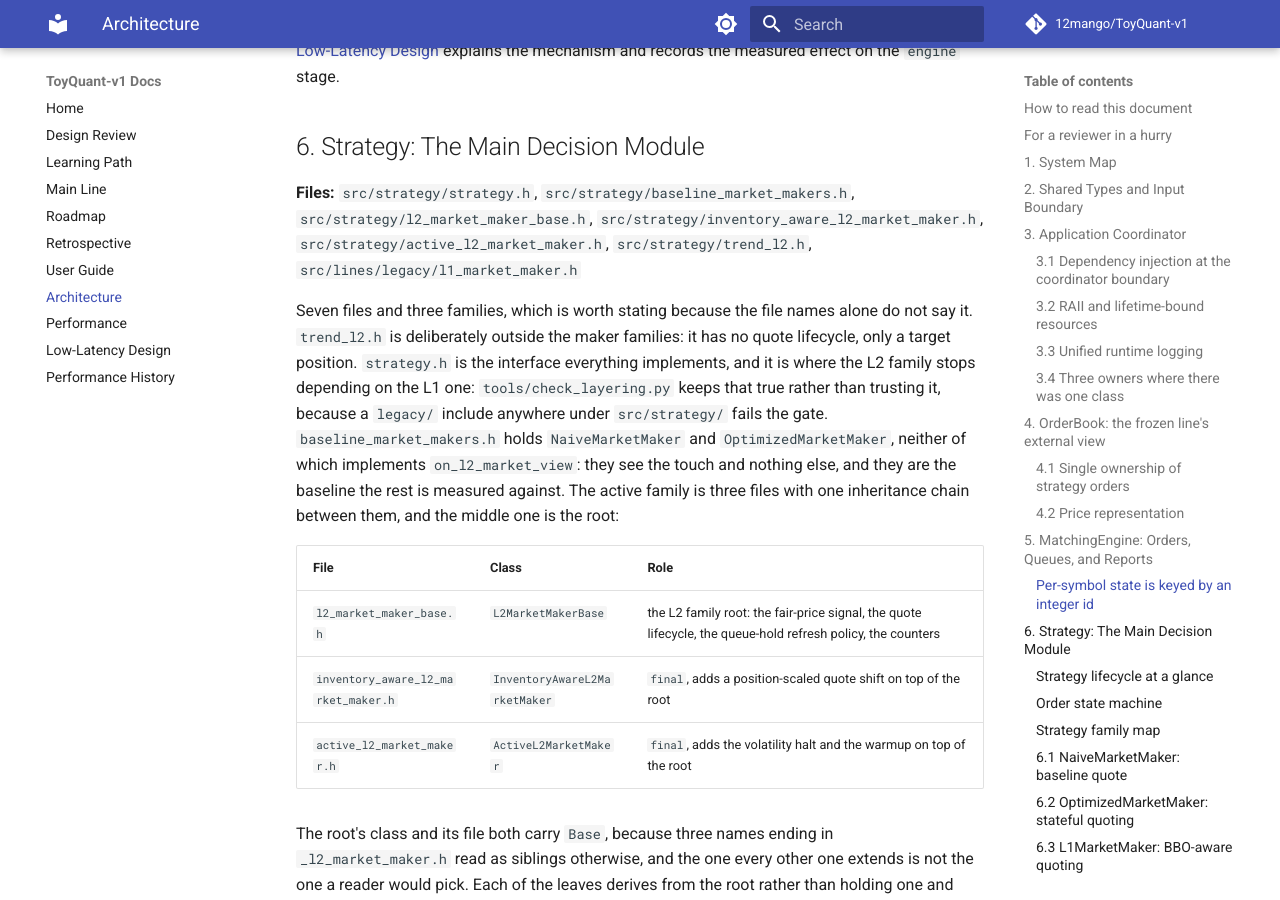
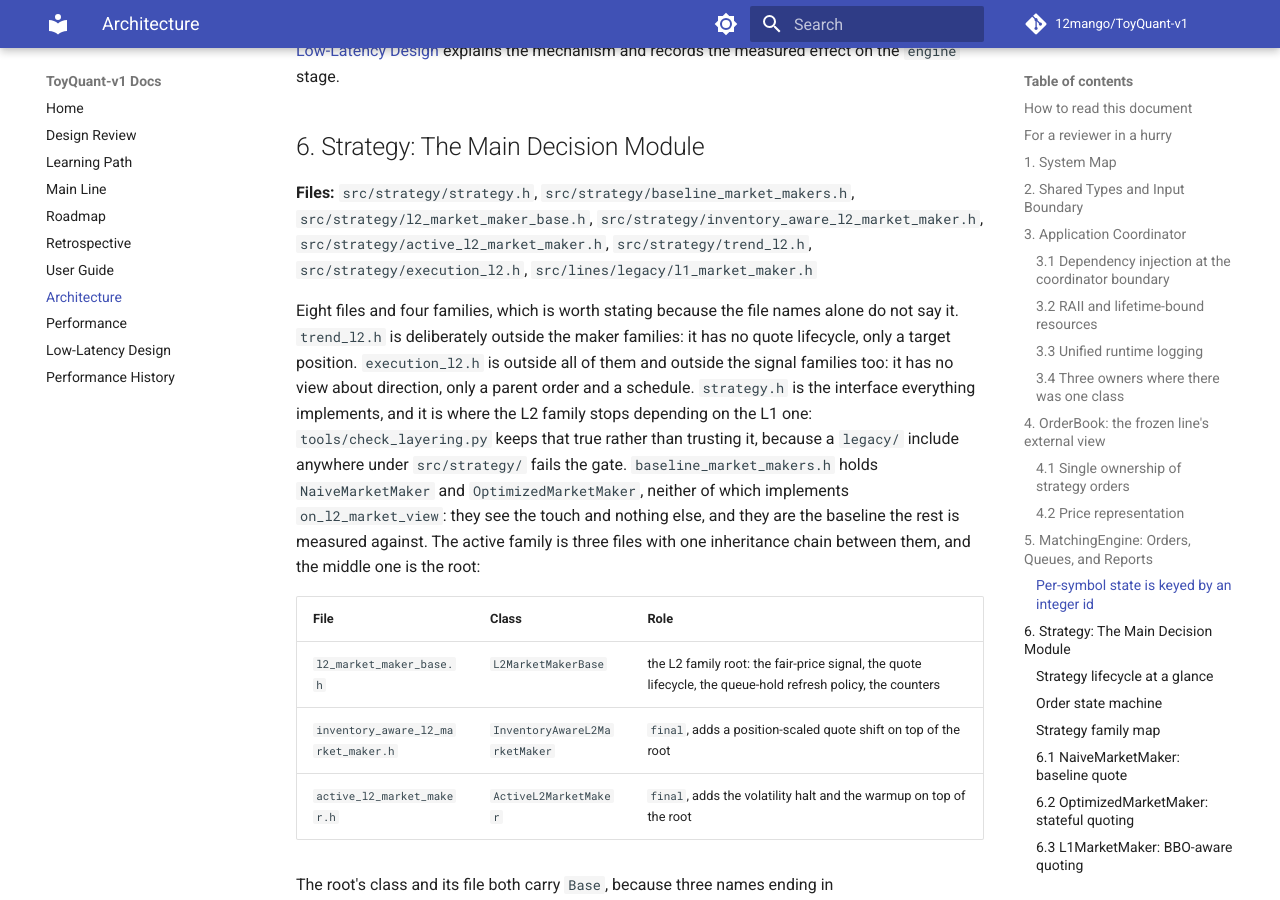
Before and after one commit to 12mango/ToyQuant-v1, an MkDocs documentation site: the page built from docs/ARCHITECTURE.md, in a window 1280 px wide and 900 px high, scrolled down 20321 px. Built offline with MkDocs 1.6.1 and Material for MkDocs 9.7.7, drawn with Linux system fonts in a browser that asks for light colours; comment, search, counter and statistics services are not loaded.

Commit message:
Execution: drop the dead fields and refuse a parameter nobody reads
A sweep of the execution line for things that no longer describe it:

- execution_l2 carried a tick_size it never read and a start_ts_ it never used;
  both are gone, and the factory stops passing the tick.
- --algo-entry=cross:5 was accepted and the 5 ignored; crossing has no
  parameter, so it is refused like every other flag with a shape it does not use.
- ExecutionAlgoSummary.complete now says what it means: a replay that ends
  before the parent's deadline leaves the opportunity term uncharged, so the
  shortfall is a lower bound rather than a measurement of the miss.
- Architecture said "seven files and three families" and listed neither
  execution_l2.h nor the second non-maker family; the README strategy list
  stopped at trend_l2. Both now name the execution line.

```diff
--- a/docs/ARCHITECTURE.md
+++ b/docs/ARCHITECTURE.md
@@ -749,9 +749,9 @@
 
 ## 6. Strategy: The Main Decision Module
 
-**Files:** `src/strategy/strategy.h`, `src/strategy/baseline_market_makers.h`, `src/strategy/l2_market_maker_base.h`, `src/strategy/inventory_aware_l2_market_maker.h`, `src/strategy/active_l2_market_maker.h`, `src/strategy/trend_l2.h`, `src/lines/legacy/l1_market_maker.h`
-
-Seven files and three families, which is worth stating because the file names alone do not say it. `trend_l2.h` is deliberately outside the maker families: it has no quote lifecycle, only a target position. `strategy.h` is the interface everything implements, and it is where the L2 family stops depending on the L1 one: `tools/check_layering.py` keeps that true rather than trusting it, because a `legacy/` include anywhere under `src/strategy/` fails the gate. `baseline_market_makers.h` holds `NaiveMarketMaker` and `OptimizedMarketMaker`, neither of which implements `on_l2_market_view`: they see the touch and nothing else, and they are the baseline the rest is measured against. The active family is three files with one inheritance chain between them, and the middle one is the root:
+**Files:** `src/strategy/strategy.h`, `src/strategy/baseline_market_makers.h`, `src/strategy/l2_market_maker_base.h`, `src/strategy/inventory_aware_l2_market_maker.h`, `src/strategy/active_l2_market_maker.h`, `src/strategy/trend_l2.h`, `src/strategy/execution_l2.h`, `src/lines/legacy/l1_market_maker.h`
+
+Eight files and four families, which is worth stating because the file names alone do not say it. `trend_l2.h` is deliberately outside the maker families: it has no quote lifecycle, only a target position. `execution_l2.h` is outside all of them and outside the signal families too: it has no view about direction, only a parent order and a schedule. `strategy.h` is the interface everything implements, and it is where the L2 family stops depending on the L1 one: `tools/check_layering.py` keeps that true rather than trusting it, because a `legacy/` include anywhere under `src/strategy/` fails the gate. `baseline_market_makers.h` holds `NaiveMarketMaker` and `OptimizedMarketMaker`, neither of which implements `on_l2_market_view`: they see the touch and nothing else, and they are the baseline the rest is measured against. The active family is three files with one inheritance chain between them, and the middle one is the root:
 
 | File | Class | Role |
 |---|---|---|
```
Also changed, not shown: README.md (+1 -1 lines), docs/DESIGN_REVIEW.md (+1 -1 lines), docs/MAINLINE.md (+1 -1 lines), 5 other files.
